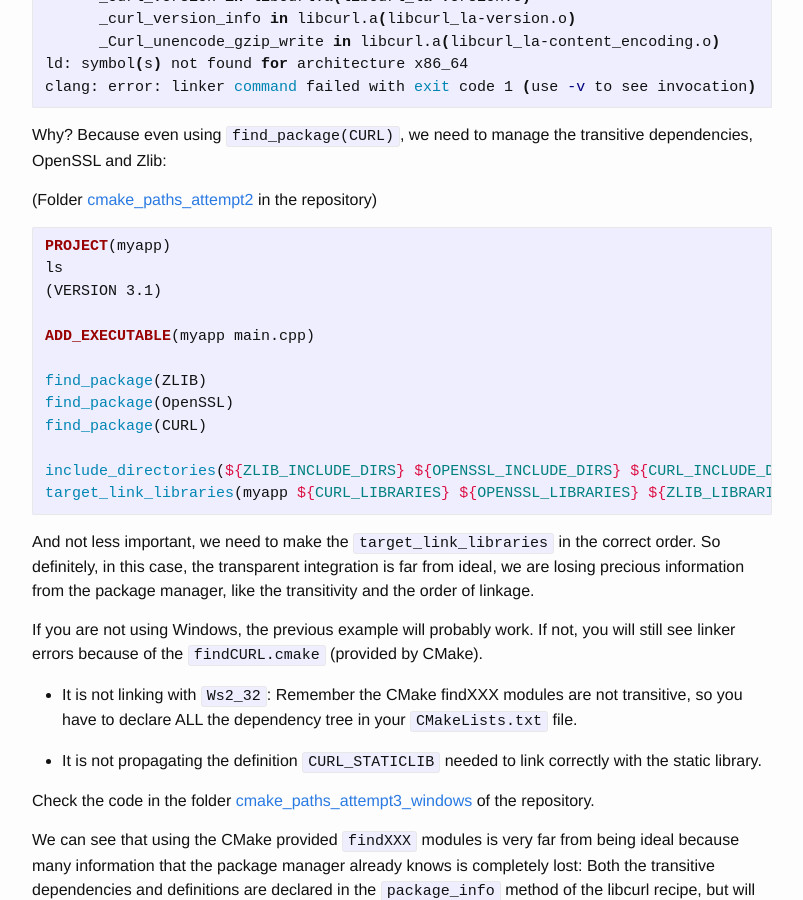
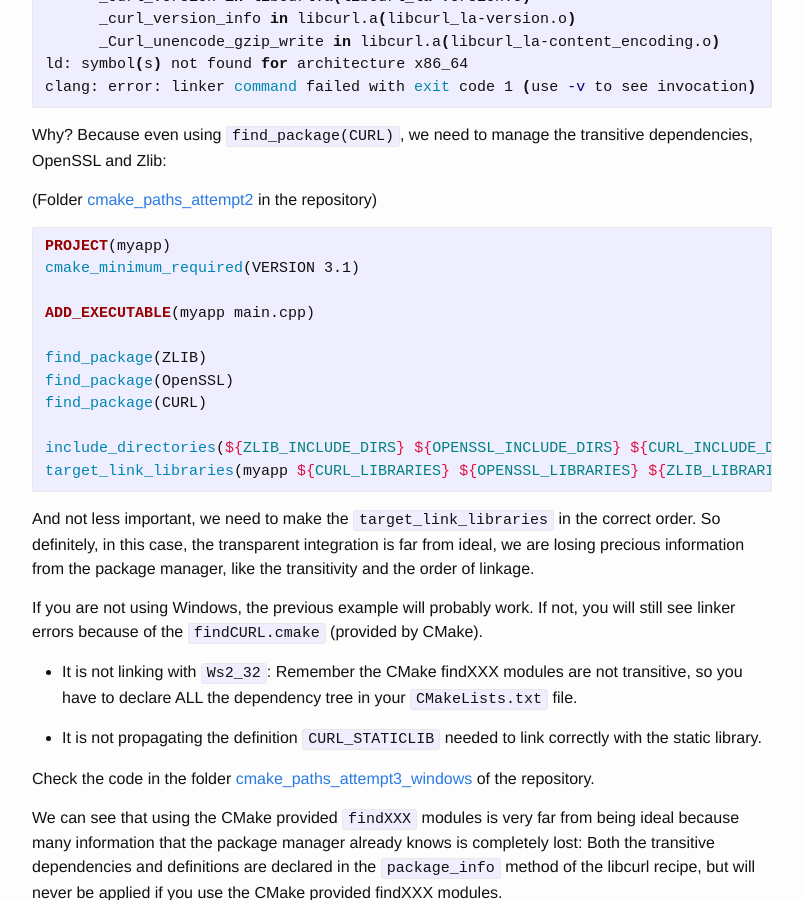
Before and after one commit to conan-io/conan-io.github.io, a Jekyll site: the page built from _posts/2018-06-11-Transparent-CMake-Integration.markdown, in a window 1280 px wide and 900 px high, scrolled down 4549 px. Shown: the whole window, without its empty margins (238-1041 px from the left). Built offline with Jekyll 4.4.1, drawn with Linux system fonts in a browser that asks for light colours; comment, search, counter and statistics services are not loaded.

Commit message:
Fixed typo

````diff
--- a/_posts/2018-06-11-Transparent-CMake-Integration.markdown
+++ b/_posts/2018-06-11-Transparent-CMake-Integration.markdown
@@ -210,8 +210,7 @@ Why? Because even using `find_package(CURL)`, we need to manage the transitive d
 
 ```cmake
 PROJECT(myapp)
-ls
-(VERSION 3.1)
+cmake_minimum_required(VERSION 3.1)
 
 ADD_EXECUTABLE(myapp main.cpp)
 
````
